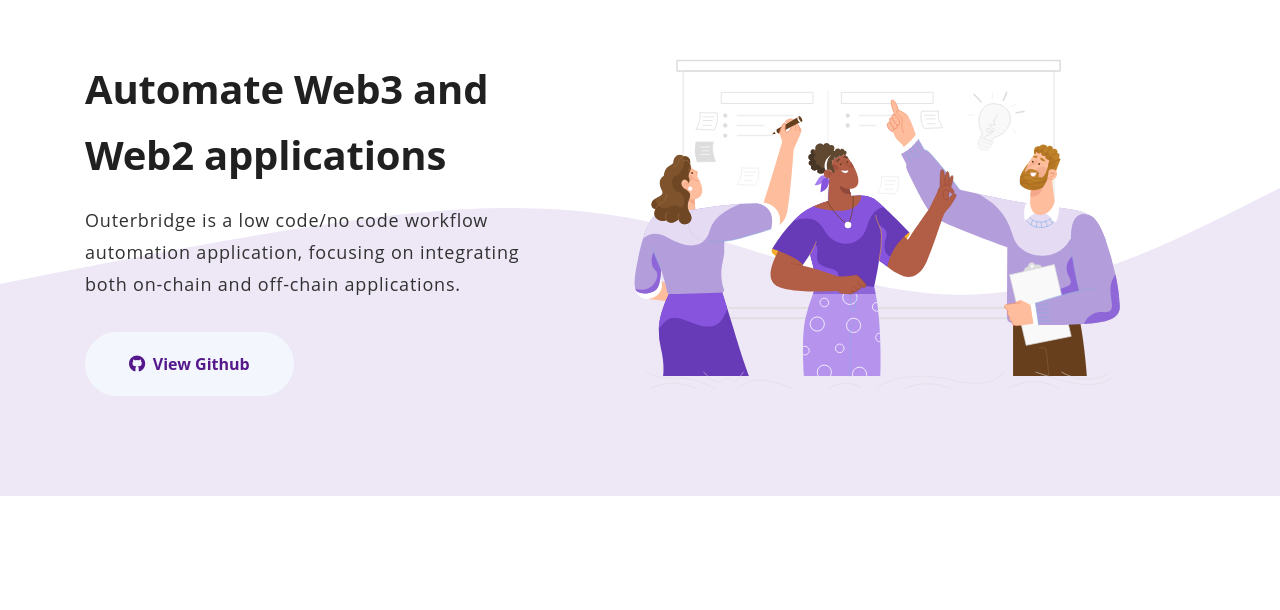
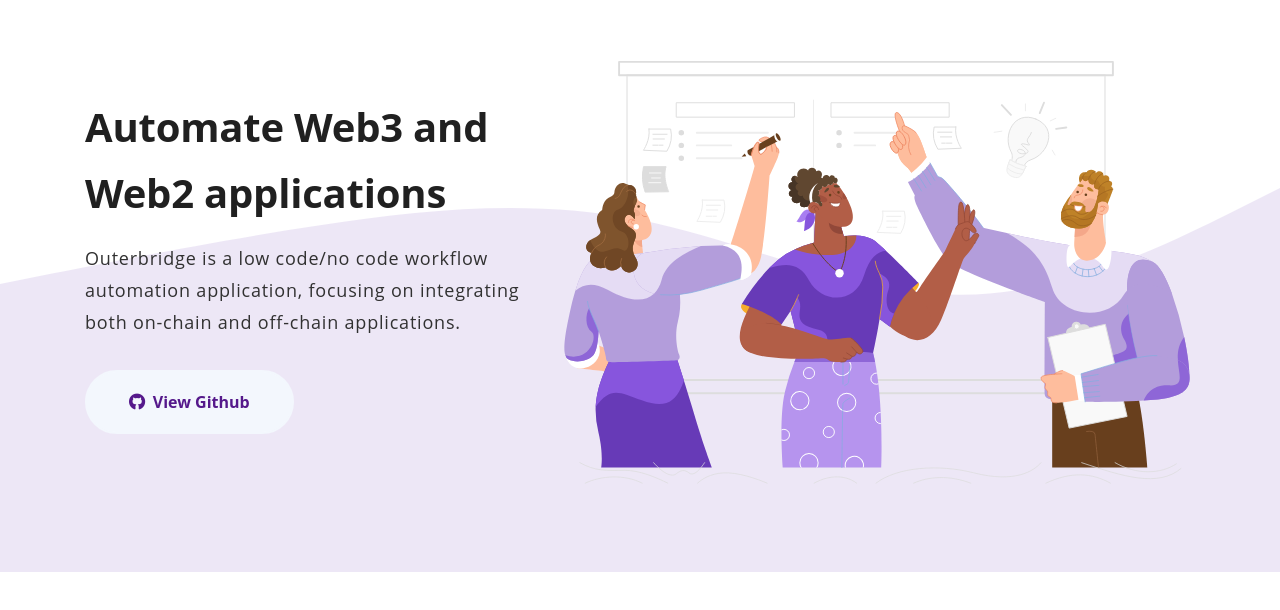
Before and after one commit to Outerbridgeio/OuterbridgePage, a Next.js app: page /home/banner/Banner in a window 1280 px wide. Shown: the part 120-730 px from the top of the page. Built offline with nearby package versions, Linux system fonts and the light colour scheme.

Commit message:
update banner image

```diff
--- a/pages/home/banner/Banner.js
+++ b/pages/home/banner/Banner.js
@@ -33,12 +33,10 @@
                                 </div>
                                 <div className="col-lg-7 col-xl-7">
                                     <div className="img-wrapper-mobile" style={{margin: 'auto'}} >
-                                        <Image
+                                        <img
                                             src="/banner_svg.svg"
                                             alt="Outerbridge Banner"
-                                            layout="responsive"
-                                            height={800}
-                                            width={1500}
+                                            style={{ height: 'auto', width: '100%' }}
                                         />
                                     </div>
                                 </div>
```
